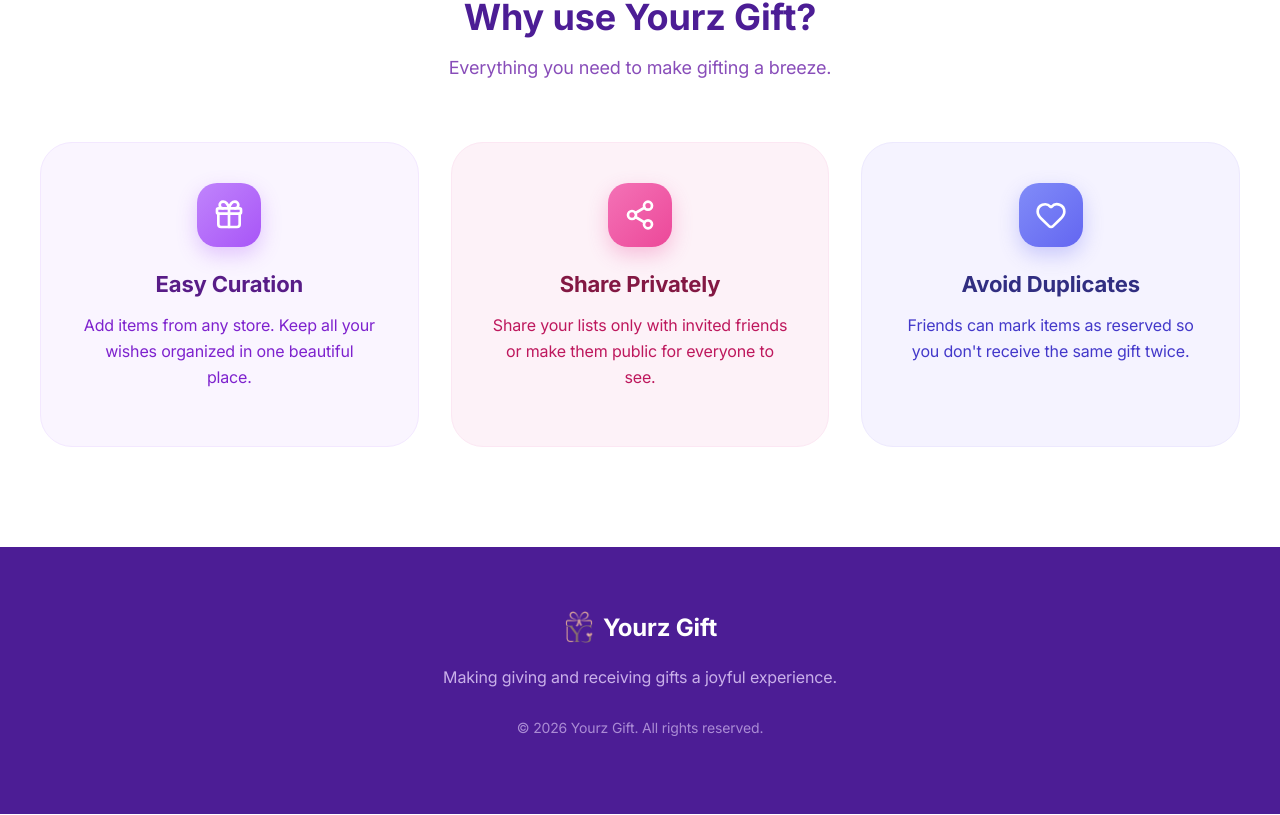
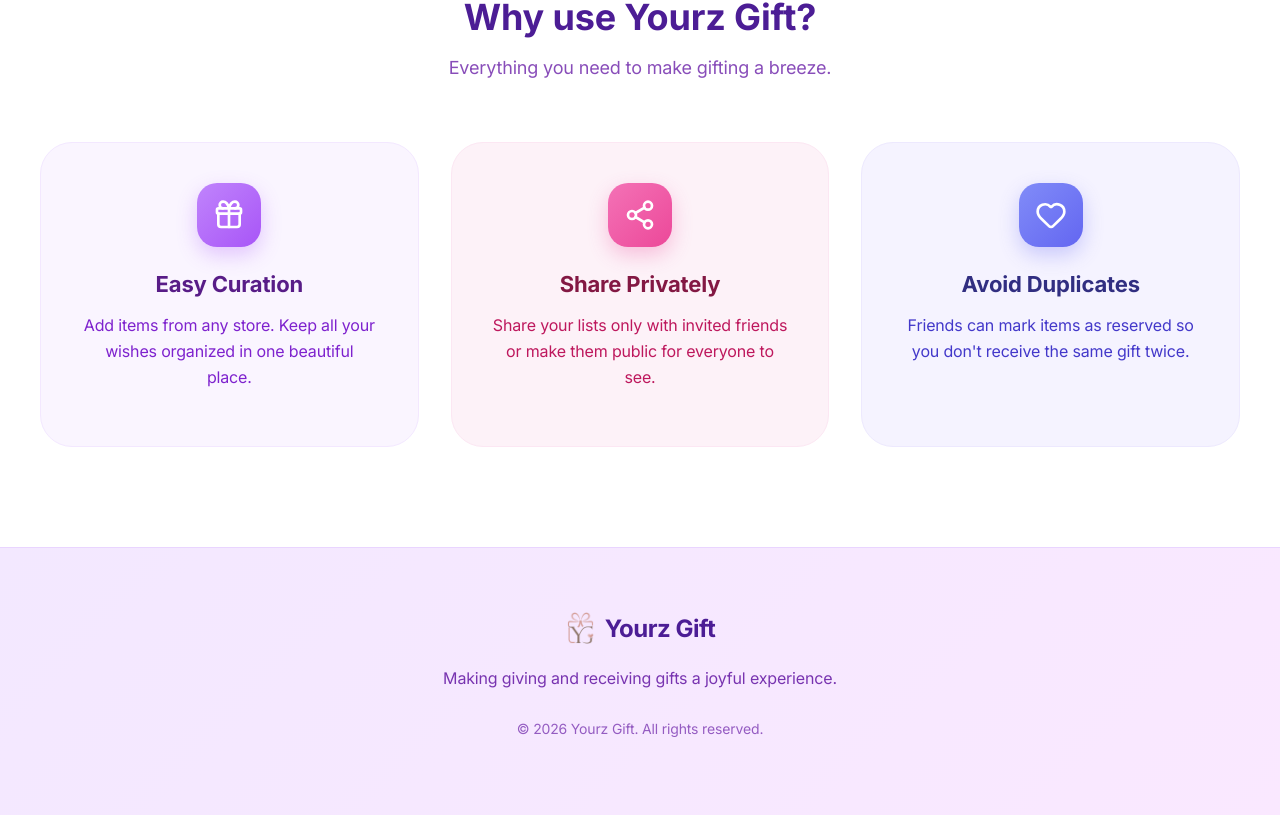
Before and after one commit to zazhedho/yourz-gift, a React (Vite) app in the folder frontend/: page / in a window 1280 px wide. Shown: the part 890-1705 px from the top of the page. Built offline with nearby package versions, Linux system fonts and the light colour scheme; no server answers.

Commit message:
feat: add footer component to enhance layout and user experience

```diff
--- a/frontend/src/components/common/AppShell.jsx
+++ b/frontend/src/components/common/AppShell.jsx
@@ -17,6 +17,7 @@ import { Link, Outlet, useNavigate } from 'react-router-dom'
 import { useEffect, useRef, useState } from 'react'
 
 import useAuth from '../../hooks/useAuth'
+import Footer from './Footer'
 
 const AppShell = () => {
   const auth = useAuth()
@@ -271,9 +272,10 @@ const AppShell = () => {
           </div>
         </div>
       </header>
-      <main className="app-shell__main" style={{ paddingTop: '92px' }}>
+      <main className="app-shell__main" style={{ paddingTop: '92px', flex: 1 }}>
         <Outlet />
       </main>
+      <Footer />
 
       <style dangerouslySetInnerHTML={{__html: `
         .app-shell__header {
--- /dev/null
+++ b/frontend/src/components/common/Footer.jsx
@@ -0,0 +1,23 @@
+import React from 'react'
+
+const Footer = () => {
+  return (
+    <footer style={{
+      background: 'linear-gradient(135deg, #f3e8ff 0%, #fae8ff 100%)',
+      padding: '64px 24px',
+      textAlign: 'center',
+      marginTop: 'auto',
+      borderTop: '1px solid #e9d5ff',
+      boxShadow: '0 -10px 30px rgba(192, 132, 252, 0.08)'
+    }}>
+      <div style={{ display: 'flex', alignItems: 'center', justifyContent: 'center', gap: '8px', marginBottom: '24px' }}>
+        <img alt="Yourz Gift" src="/logo-nobg.png" style={{ width: '32px', height: '32px', objectFit: 'contain' }} />
+        <span style={{ fontSize: '24px', fontWeight: 800, color: '#4c1d95', letterSpacing: '-0.5px' }}>Yourz Gift</span>
+      </div>
+      <p style={{ opacity: 0.9, marginBottom: '32px', color: '#6b21a8' }}>Making giving and receiving gifts a joyful experience.</p>
+      <p style={{ fontSize: '14px', opacity: 0.7, color: '#6b21a8' }}>&copy; {new Date().getFullYear()} Yourz Gift. All rights reserved.</p>
+    </footer>
+  )
+}
+
+export default Footer
--- a/frontend/src/components/common/PublicShell.jsx
+++ b/frontend/src/components/common/PublicShell.jsx
@@ -1,5 +1,6 @@
 import { Link, Outlet } from 'react-router-dom'
 import { useEffect, useState } from 'react'
+import Footer from './Footer'
 
 const PublicShell = () => {
   const [scrolled, setScrolled] = useState(false)
@@ -25,9 +26,10 @@ const PublicShell = () => {
           </Link>
         </div>
       </header>
-      <main className="app-shell__main" style={{ paddingTop: '92px' }}>
+      <main className="app-shell__main" style={{ paddingTop: '92px', flex: 1 }}>
         <Outlet />
       </main>
+      <Footer />
 
       <style dangerouslySetInnerHTML={{__html: `
         .app-shell__header {
--- a/frontend/src/pages/public/Landing.jsx
+++ b/frontend/src/pages/public/Landing.jsx
@@ -2,6 +2,7 @@ import { Link, Navigate } from 'react-router-dom'
 import { Gift, Heart, Share2, Sparkles, Star } from 'lucide-react'
 import { useEffect, useState } from 'react'
 import HeroBubbles from '../../components/common/HeroBubbles'
+import Footer from '../../components/common/Footer'
 import useAuth from '../../hooks/useAuth'
 
 const Landing = () => {
@@ -99,15 +100,7 @@ const Landing = () => {
         </div>
       </section>
 
-      {/* Footer */}
-      <footer style={{ background: '#4c1d95', padding: '64px 24px', textAlign: 'center', color: '#e9d5ff' }}>
-        <div style={{ display: 'flex', alignItems: 'center', justifyContent: 'center', gap: '8px', marginBottom: '24px' }}>
-          <img alt="Yourz Gift" src="/logo-nobg.png" style={{ width: '32px', height: '32px', objectFit: 'contain' }} />
-          <span style={{ fontSize: '24px', fontWeight: 800, color: 'white' }}>Yourz Gift</span>
-        </div>
-        <p style={{ opacity: 0.8, marginBottom: '32px' }}>Making giving and receiving gifts a joyful experience.</p>
-        <p style={{ fontSize: '14px', opacity: 0.6 }}>&copy; {new Date().getFullYear()} Yourz Gift. All rights reserved.</p>
-      </footer>
+      <Footer />
 
       <style dangerouslySetInnerHTML={{__html: `
         .landing-header {
--- a/frontend/src/styles/app.css
+++ b/frontend/src/styles/app.css
@@ -33,6 +33,8 @@ a {
 .app-shell {
   min-height: 100vh;
   background: linear-gradient(180deg, #f9d8e2 0%, #fff8fb 245px, #ffffff 560px);
+  display: flex;
+  flex-direction: column;
 }
 
 .app-shell__header,
```
